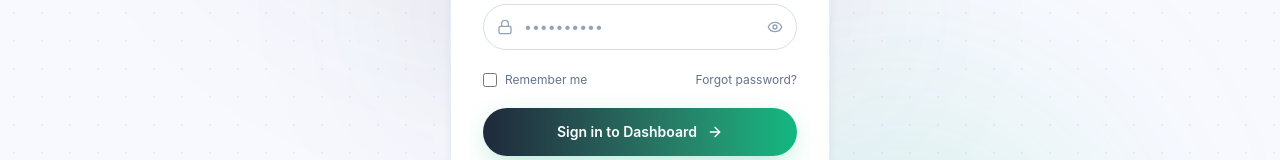
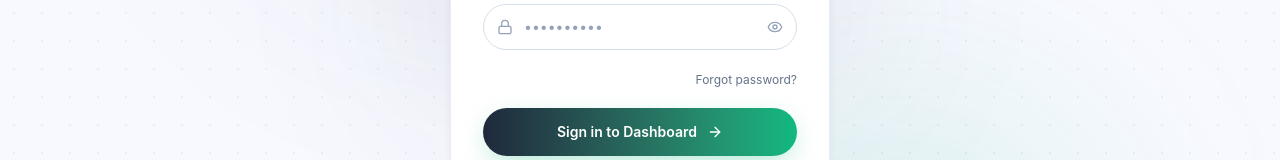
Before and after one commit to Pabitrakhadka517/Security_CW2_Assignment, a React (Vite) app in the folder frontend-epsalae/: page /admin/login in a window 1280 px wide. Shown: the part 393-553 px from the top of the page. Built offline with nearby package versions, Linux system fonts and the light colour scheme.

Commit message:
fix(frontend): remove decorative remember-me checkbox from admin login
It never wired up to anything -- the session lifetime doesn't change
based on this checkbox -- so it just misled admins about what it does.

```diff
--- a/frontend-epsalae/src/pages/AdminLogin.jsx
+++ b/frontend-epsalae/src/pages/AdminLogin.jsx
@@ -12,7 +12,6 @@ export default function AdminLogin() {
   const [password, setPassword]         = useState('');
   const [loading, setLoading]           = useState(false);
   const [showPassword, setShowPassword] = useState(false);
-  const [rememberMe, setRememberMe]     = useState(false);
   const navigate = useNavigate();
   const { loginAdmin, isAdmin } = useAdminAuth();
 
@@ -275,17 +274,8 @@ export default function AdminLogin() {
                 </div>
               </div>
 
-              {/* Remember / Forgot row */}
-              <div className="flex items-center justify-between pt-0.5">
-                <label className="flex cursor-pointer items-center gap-2">
-                  <input
-                    type="checkbox"
-                    checked={rememberMe}
-                    onChange={(e) => setRememberMe(e.target.checked)}
-                    className="h-3.5 w-3.5 cursor-pointer rounded border-(--ds-border-strong) accent-[#10B981]"
-                  />
-                  <span className="text-xs text-(--ds-text-muted)">Remember me</span>
-                </label>
+              {/* Forgot row */}
+              <div className="flex items-center justify-end pt-0.5">
                 <button type="button" className="text-xs text-(--ds-text-muted) transition-colors hover:text-[#10B981]">
                   Forgot password?
                 </button>
```
